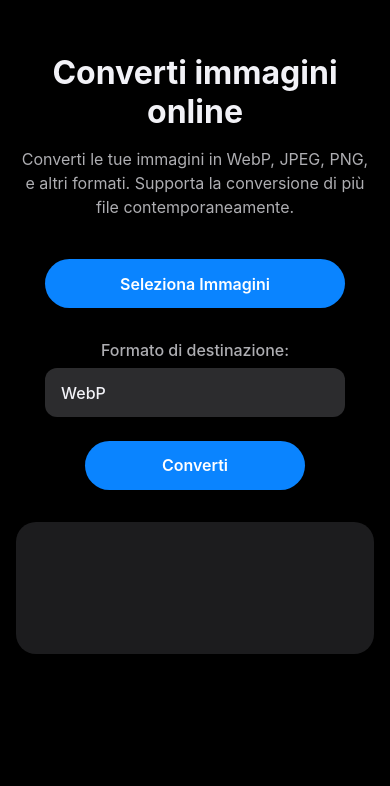
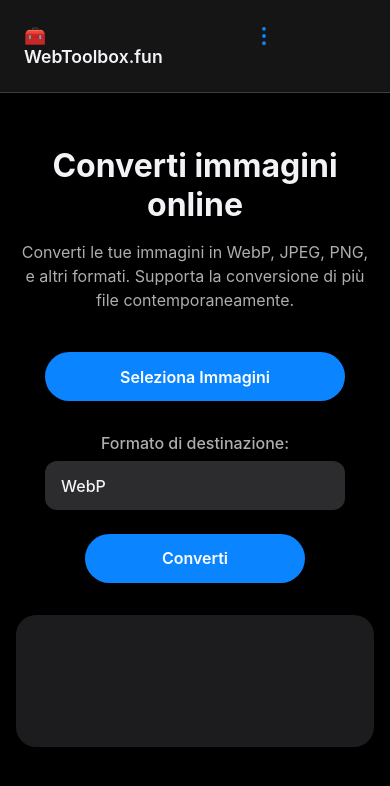
Before and after one commit to SgomberoCatanese/webtoolbox, a plain HTML site: page index.html in a window 390 px wide. Drawn offline with Linux system fonts and the light colour scheme.

Commit message:
Update index.html

```diff
--- a/index.html
+++ b/index.html
@@ -377,6 +377,34 @@
       }
     });
   }
+  fetch('nav.html')
+    .then(response => response.text())
+    .then(html => {
+      document.getElementById('navbar-placeholder').innerHTML = html;
+
+      // Evidenzia il link della pagina attuale
+      const currentPage = location.pathname.split('/').pop();
+      document.querySelectorAll('nav a').forEach(link => {
+        if (link.getAttribute('href') === currentPage) {
+          link.classList.add('active');
+        }
+      });
+
+      // Attiva il menu mobile
+      const mobileMenuTrigger = document.getElementById('mobile-menu-trigger');
+      const navUl = document.querySelector('nav ul');
+      if (mobileMenuTrigger && navUl) {
+        mobileMenuTrigger.addEventListener('click', (e) => {
+          e.stopPropagation();
+          navUl.classList.toggle('mobile-menu-active');
+        });
+        document.addEventListener('click', (e) => {
+          if (navUl.classList.contains('mobile-menu-active') && !navUl.contains(e.target)) {
+            navUl.classList.remove('mobile-menu-active');
+          }
+        });
+      }
+    });
 </script>
 </body>
 </html>
```
